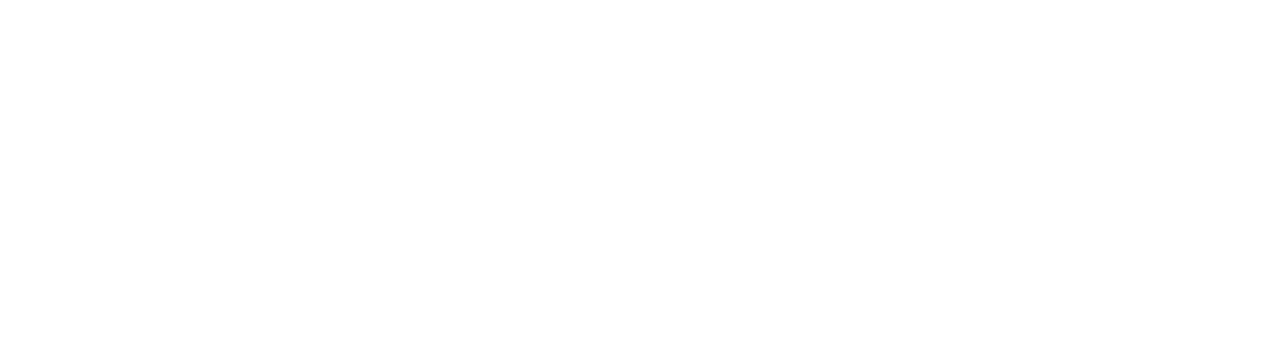
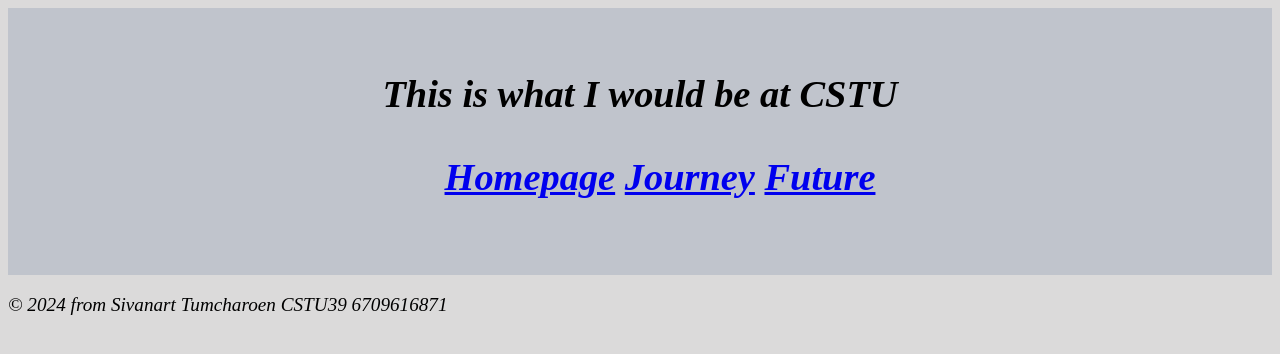
Before and after one commit to Sivanart-Tumcharoen/6709616871_MyCSTUStory, a plain HTML site: page myfuture.html in a window 1280 px wide. Drawn offline with Linux system fonts and the light colour scheme.

Commit message:
change nav name

```diff
--- a/myfuture.html
+++ b/myfuture.html
@@ -0,0 +1,28 @@
+<!DOCTYPE html>
+<html>
+    <head>
+        <title>MY Future</title>
+    <link rel="stylesheet" href="mystyle.css">
+    </head>
+    <body>
+        <header>
+            <div align = "center">
+                <h1>This is what I would be at CSTU</h1>
+            </div>
+
+            <h1>
+                <nav>
+                    <ul>
+                        <a href="index.html">Homepage</a></li>
+                        <a href="myjourney.html">Journey</a></li>
+                        <a href="myfuture.html">Future</a></li>
+
+                    </ul>
+                </nav>
+            </h1>
+        </header>
+    </body>
+    <footer>
+        <p>&copy; 2024 from Sivanart Tumcharoen CSTU39 6709616871</p>
+    </footer>
+</html>
--- a/mystyle.css
+++ b/mystyle.css
@@ -1,5 +1,6 @@
 header {
     background: #c0c4cc;
+
     /* สีพื้นหลังที่สดใส */
     color: #000000;
     text-align: center;
```
Also changed, not shown: index.html (+5 -3 lines), myjourney.html (+29 -0 lines).
